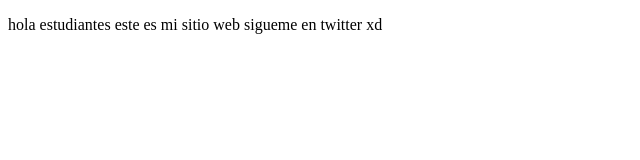
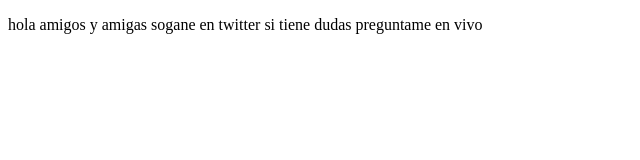
Before and after one commit to gersondbg/proyectoDemoCursoPrework, a plain HTML site: page index.html in a window 1280 px wide. Shown: the whole page, without its empty margins (0-640 px from the left). Drawn offline with Linux system fonts and the light colour scheme.

```diff
--- a/index.html
+++ b/index.html
@@ -8,8 +8,7 @@
 </head>
 <body>
     <p>
-        hola estudiantes este es mi sitio web
-        sigueme en twitter xd
+        hola amigos y amigas sogane en twitter si tiene dudas preguntame en vivo
     </p>
 
 </body>
```
